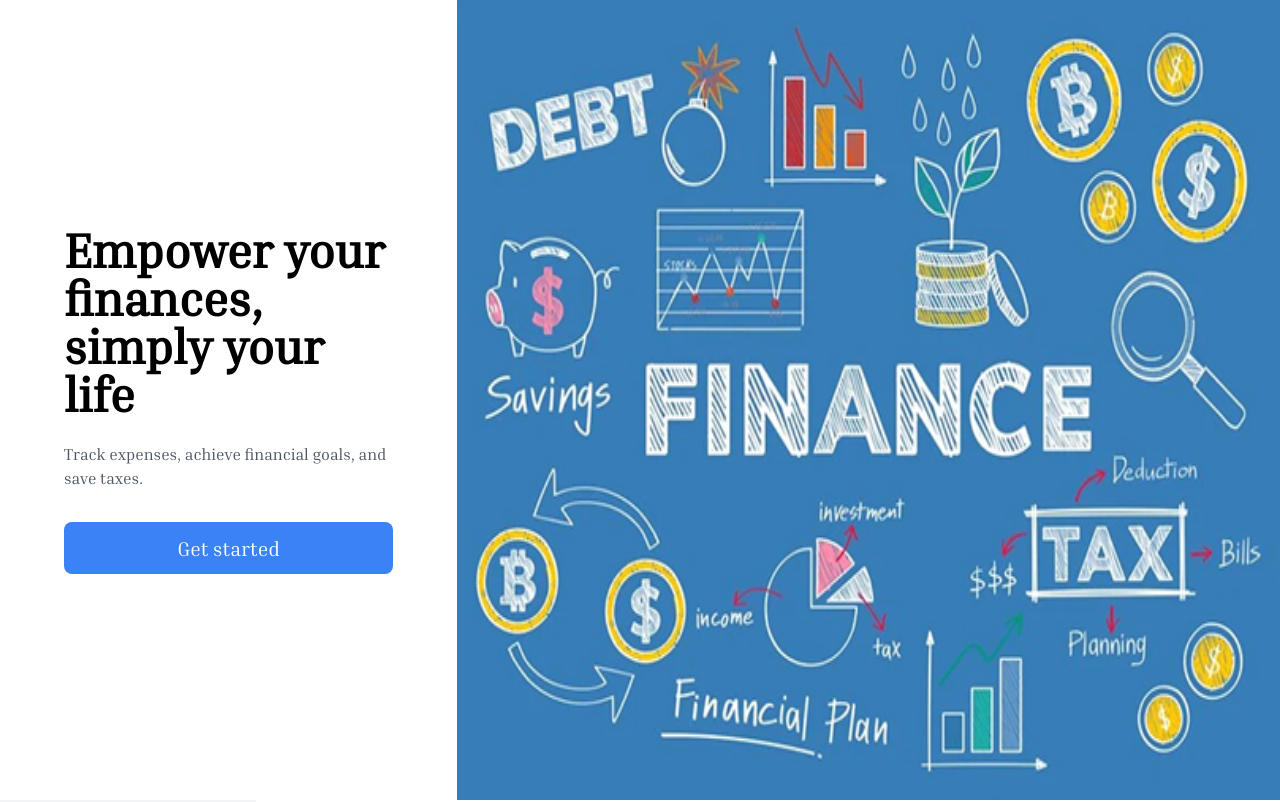
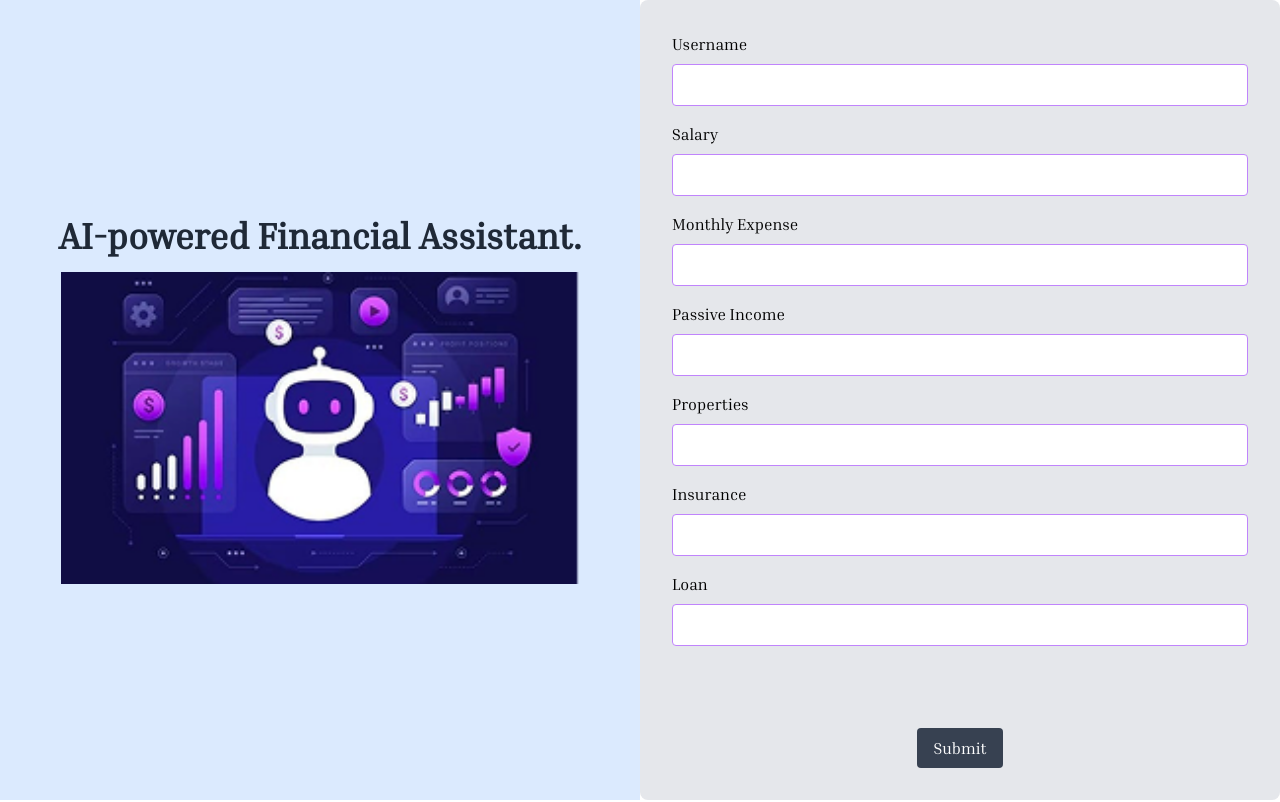
Before and after one commit to Abhay-333/Expense-Tracker, a React (Vite) app: page /userform in a window 1280 px wide. Shown: the top 802 px of the page. Built offline with nearby package versions, Linux system fonts and the light colour scheme.

Commit message:
Pages combined

```diff
--- a/src/App.jsx
+++ b/src/App.jsx
@@ -1,16 +1,20 @@
-import './App.css'
-import Home from './Custom Components/Home'
-import Dashboard from './Custom Components/Dashboard'
+import "./App.css";
+import Home from "./Custom Components/Home";
+import Dashboard from "./Custom Components/Dashboard";
+import Userform from "./Custom Components/Userform";
+import { Route, Routes } from "react-router-dom";
 
 function App() {
-
   return (
     <>
-     <Home/>
-     <Dashboard/>
+      <Routes>
+        <Route path="/" element={<Home />}></Route>
+        <Route path="/userform" element={<Userform />}></Route>
 
+        <Route path="/dashboard" element={<Dashboard />}></Route>
+      </Routes>
     </>
-  )
+  );
 }
 
-export default App
+export default App;
--- a/src/Custom Components/Home.jsx
+++ b/src/Custom Components/Home.jsx
@@ -8,8 +8,9 @@ const Home = () => {
   const navigate = useNavigate();
 
     const handleGetStarted = () => {
-        navigate('/dashboard');
+        navigate('/userform');
       };
+
     return (
     <div className="flex h-screen">
       <div className="w-1/2 flex flex-col justify-center p-16">
--- /dev/null
+++ b/src/Custom Components/Userform.jsx
@@ -0,0 +1,63 @@
+import React, { useState } from 'react';
+import AIPowered from "../resources/AI Powered.png"
+// import { db } from './firebase';
+// import { collection, addDoc } from 'firebase/firestore';
+
+const UserForm = () => {
+  const [formData, setFormData] = useState({
+    username: '',
+    salary: '',
+    monthlyExpense: '',
+    passiveIncome: '',
+    properties: '',
+    insurance: '',
+    loan: '',
+  });
+
+  const handleChange = (e) => {
+    const { username, value } = e.target;
+    setFormData({ ...formData, [username]: value });
+  };
+
+  const handleSubmit = async (e) => {
+    e.preventDefault();
+    try {
+      await addDoc(collection(db, 'userFormData'), formData);
+      alert('Data submitted successfully!');
+    } catch (error) {
+      console.error('Error submitting data: ', error);
+    }
+  };
+
+  return (
+    <div className="flex h-screen">
+      {/* Left Section */}
+      <div className="w-1/2 bg-blue-100 flex flex-col justify-center items-center p-8">
+        <h1 className="text-4xl font-bold text-gray-800 mb-4">AI-powered Financial Assistant.</h1>
+        <img src={AIPowered} alt="AI Finance" className="w-[90%]" />
+      </div>
+
+      {/* Right Section */}
+      <form onSubmit={handleSubmit} className="w-1/2 p-8 bg-gray-200 rounded-lg flex flex-col justify-between">
+        <div className="flex-grow overflow-y-auto">
+          {Object.keys(formData).map((field) => (
+            <div key={field} className="mb-4">
+              <label className="block mb-2 capitalize">{field.replace(/([A-Z])/g, ' $1')}</label>
+              <input
+                type="text"
+                name={field}
+                value={formData[field]}
+                onChange={handleChange}
+                className="w-full p-2 border rounded border-purple-400"
+                required
+              />
+            </div>
+          ))}
+        </div>
+        <button type="submit" className="bg-gray-700 text-white py-2 px-4 rounded self-center mt-4">Submit</button>
+      </form>
+    </div>
+  );
+};
+
+export default UserForm;
--- a/src/main.jsx
+++ b/src/main.jsx
@@ -9,6 +9,5 @@ createRoot(document.getElementById("root")).render(
     <StrictMode>
       <App />
     </StrictMode>
-    ,
   </BrowserRouter>
 );
```
Also changed, not shown: src/resources/AI powered.png (added).
